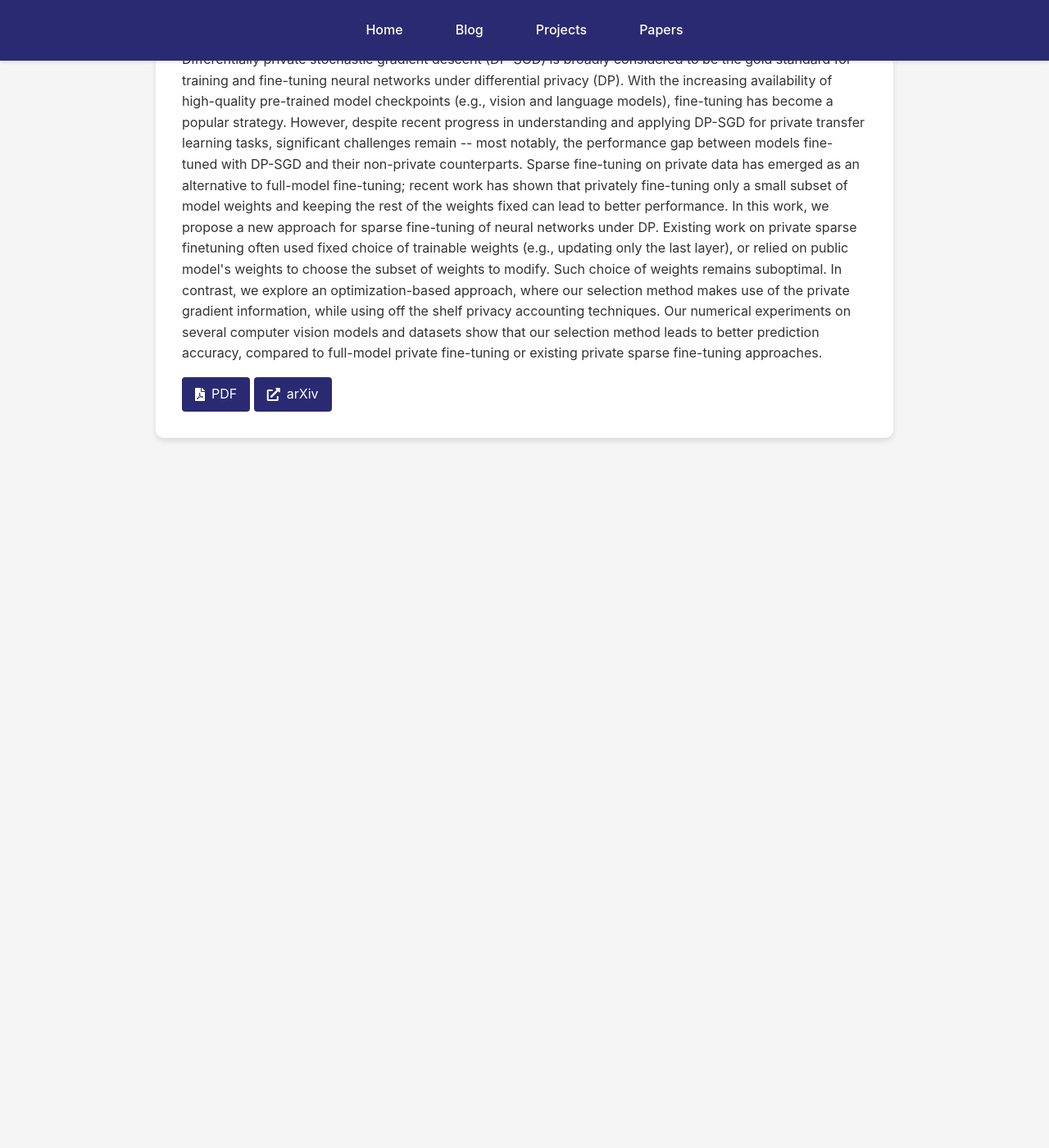
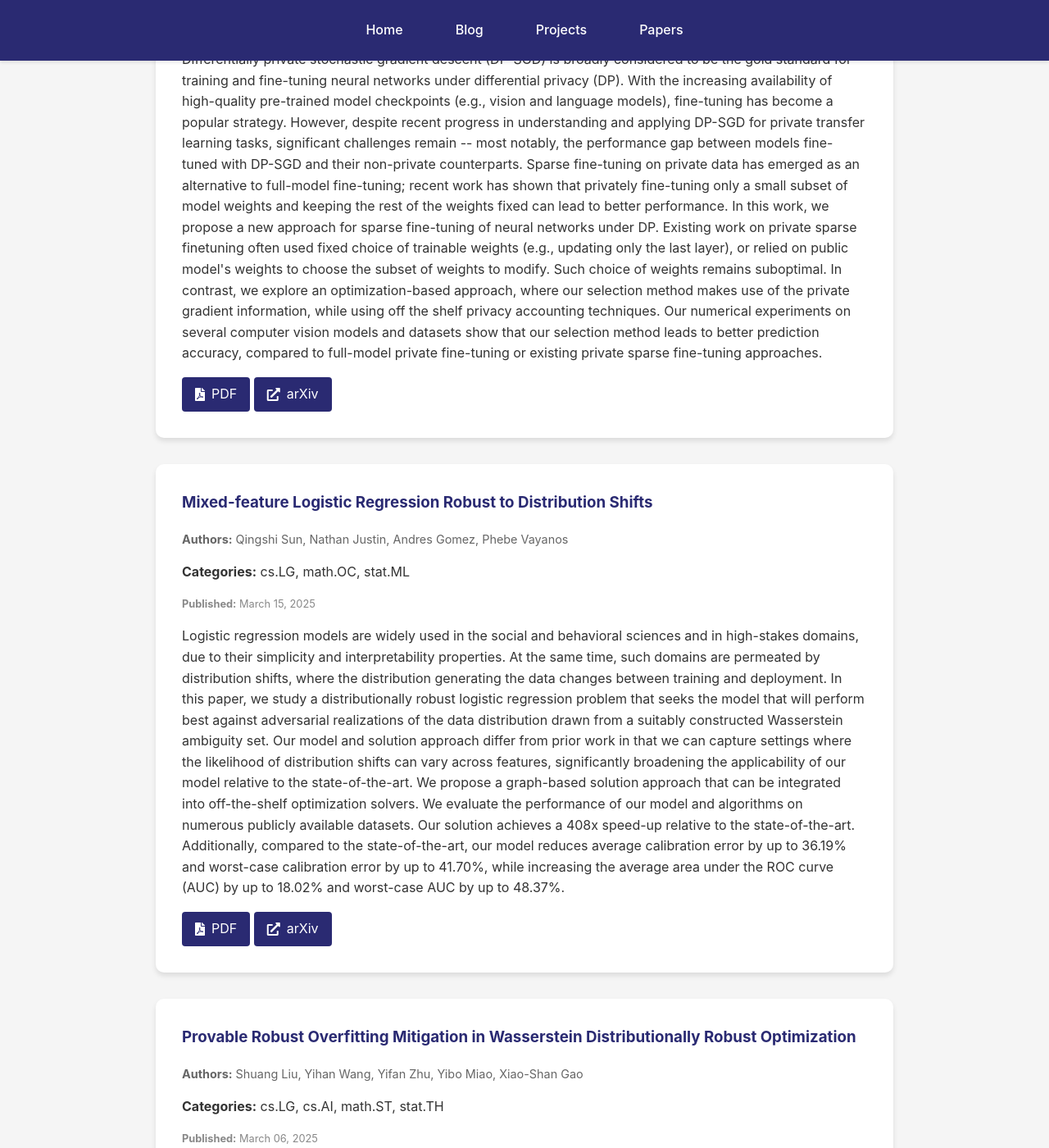
Before and after one commit to kyZhan2002/mypage, a Jekyll site: the page built from papers/index.html, in a window 1280 px wide and 1400 px high, scrolled down 690 px. Shown: the whole window at 82% size. Built offline with Jekyll 4.4.1, drawn with Linux system fonts in a browser that asks for light colours; before the commit the page ends 1320 px from its top, so only the background shows below that; some of the changed text lies outside the part shown.

Commit message:
Update arXiv papers

```diff
--- a/_data/arxiv_cache.json
+++ b/_data/arxiv_cache.json
@@ -1,5 +1,5 @@
 {
-  "timestamp": 1742347114,
+  "timestamp": 1742433439,
   "papers": [
     {
       "title": "An Optimization Framework for Differentially Private Sparse Fine-Tuning",
@@ -21,6 +21,44 @@
       ],
       "pdf_link": "http://arxiv.org/pdf/2503.12822v1",
       "arxiv_url": "http://arxiv.org/abs/2503.12822v1"
+    },
+    {
+      "title": "Mixed-feature Logistic Regression Robust to Distribution Shifts",
+      "authors": [
+        "Qingshi Sun",
+        "Nathan Justin",
+        "Andres Gomez",
+        "Phebe Vayanos"
+      ],
+      "abstract": "Logistic regression models are widely used in the social and behavioral\nsciences and in high-stakes domains, due to their simplicity and\ninterpretability properties. At the same time, such domains are permeated by\ndistribution shifts, where the distribution generating the data changes between\ntraining and deployment. In this paper, we study a distributionally robust\nlogistic regression problem that seeks the model that will perform best against\nadversarial realizations of the data distribution drawn from a suitably\nconstructed Wasserstein ambiguity set. Our model and solution approach differ\nfrom prior work in that we can capture settings where the likelihood of\ndistribution shifts can vary across features, significantly broadening the\napplicability of our model relative to the state-of-the-art. We propose a\ngraph-based solution approach that can be integrated into off-the-shelf\noptimization solvers. We evaluate the performance of our model and algorithms\non numerous publicly available datasets. Our solution achieves a 408x speed-up\nrelative to the state-of-the-art. Additionally, compared to the\nstate-of-the-art, our model reduces average calibration error by up to 36.19%\nand worst-case calibration error by up to 41.70%, while increasing the average\narea under the ROC curve (AUC) by up to 18.02% and worst-case AUC by up to\n48.37%.",
+      "published": "March 15, 2025",
+      "categories": [
+        "cs.LG",
+        "math.OC",
+        "stat.ML"
+      ],
+      "pdf_link": "http://arxiv.org/pdf/2503.12012v1",
+      "arxiv_url": "http://arxiv.org/abs/2503.12012v1"
+    },
+    {
+      "title": "Provable Robust Overfitting Mitigation in Wasserstein Distributionally\n  Robust Optimization",
+      "authors": [
+        "Shuang Liu",
+        "Yihan Wang",
+        "Yifan Zhu",
+        "Yibo Miao",
+        "Xiao-Shan Gao"
+      ],
+      "abstract": "Wasserstein distributionally robust optimization (WDRO) optimizes against\nworst-case distributional shifts within a specified uncertainty set, leading to\nenhanced generalization on unseen adversarial examples, compared to standard\nadversarial training which focuses on pointwise adversarial perturbations.\nHowever, WDRO still suffers fundamentally from the robust overfitting problem,\nas it does not consider statistical error. We address this gap by proposing a\nnovel robust optimization framework under a new uncertainty set for adversarial\nnoise via Wasserstein distance and statistical error via Kullback-Leibler\ndivergence, called the Statistically Robust WDRO. We establish a robust\ngeneralization bound for the new optimization framework, implying that\nout-of-distribution adversarial performance is at least as good as the\nstatistically robust training loss with high probability. Furthermore, we\nderive conditions under which Stackelberg and Nash equilibria exist between the\nlearner and the adversary, giving an optimal robust model in certain sense.\nFinally, through extensive experiments, we demonstrate that our method\nsignificantly mitigates robust overfitting and enhances robustness within the\nframework of WDRO.",
+      "published": "March 06, 2025",
+      "categories": [
+        "cs.LG",
+        "cs.AI",
+        "math.ST",
+        "stat.TH"
+      ],
+      "pdf_link": "http://arxiv.org/pdf/2503.04315v1",
+      "arxiv_url": "http://arxiv.org/abs/2503.04315v1"
     }
   ]
 }
```
